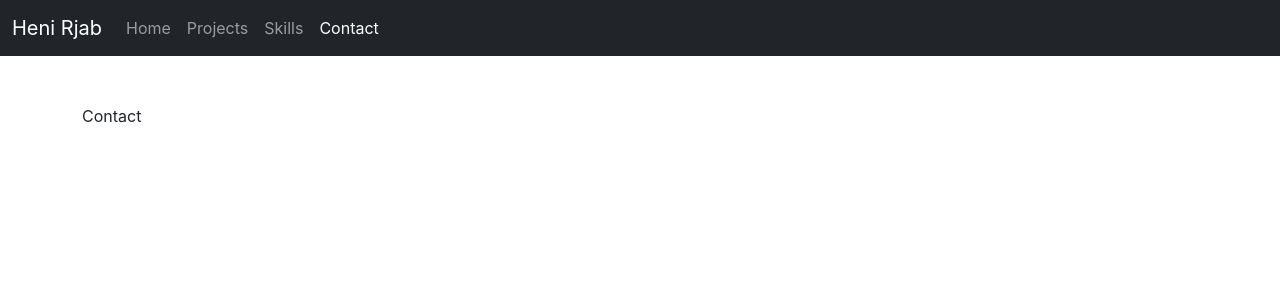
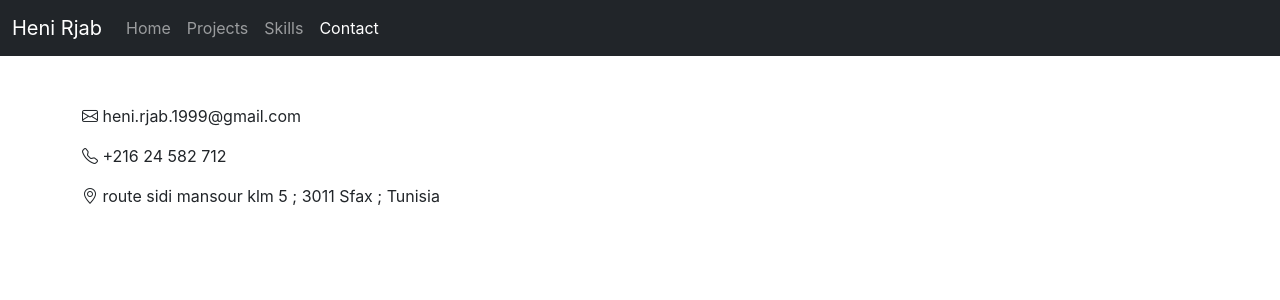
Before and after one commit to HENIIIC/Portfolio, a React (Create React App) app: page /contact in a window 1280 px wide. Shown: the top 300 px of the page. Built offline with nearby package versions, Linux system fonts and the light colour scheme; the HTML template or start-up script is replaced by a standard one.

Commit message:
add content to the contact page

```diff
--- a/package.json
+++ b/package.json
@@ -8,6 +8,7 @@
     "@testing-library/user-event": "^13.5.0",
     "axios": "^0.27.2",
     "bootstrap": "^5.2.0",
+    "bootstrap-icons": "^1.9.1",
     "react": "^18.2.0",
     "react-dom": "^18.2.0",
     "react-router-dom": "^5.3.3",
--- a/src/index.js
+++ b/src/index.js
@@ -1,7 +1,10 @@
 import React from 'react';
 import ReactDOM from 'react-dom/client';
+
 import 'bootstrap/dist/css/bootstrap.min.css';
 import 'bootstrap/dist/js/bootstrap.bundle.js'
+import 'bootstrap-icons/font/bootstrap-icons.css'
+
 import './index.css';
 import App from './App';
 
--- a/src/pages/Contact.js
+++ b/src/pages/Contact.js
@@ -1,8 +1,22 @@
 import React from 'react'
 
 function Contact() {
+  const contactInformations = {
+    email: 'heni.rjab.1999@gmail.com' ,
+    phoneNumber : '+216 24 582 712',
+    address : {
+      city : 'Sfax',
+      country : 'Tunisia',
+      street : 'route sidi mansour klm 5',
+      postalCode : 3011 ,
+    }
+  }
   return (
-    <div>Contact</div>
+    <div>
+      <p> <i class="bi bi-envelope"></i>  {contactInformations.email} </p>
+      <p> <i class="bi bi-telephone"></i> {contactInformations.phoneNumber} </p>
+      <p> <i class="bi bi-geo-alt"></i> {contactInformations.address.street} ; {contactInformations.address.postalCode} {contactInformations.address.city} ; {contactInformations.address.country} </p>
+    </div>
   )
 }
 
```
Also changed, not shown: 1 other file (tests, documents, lock files or other folders).
